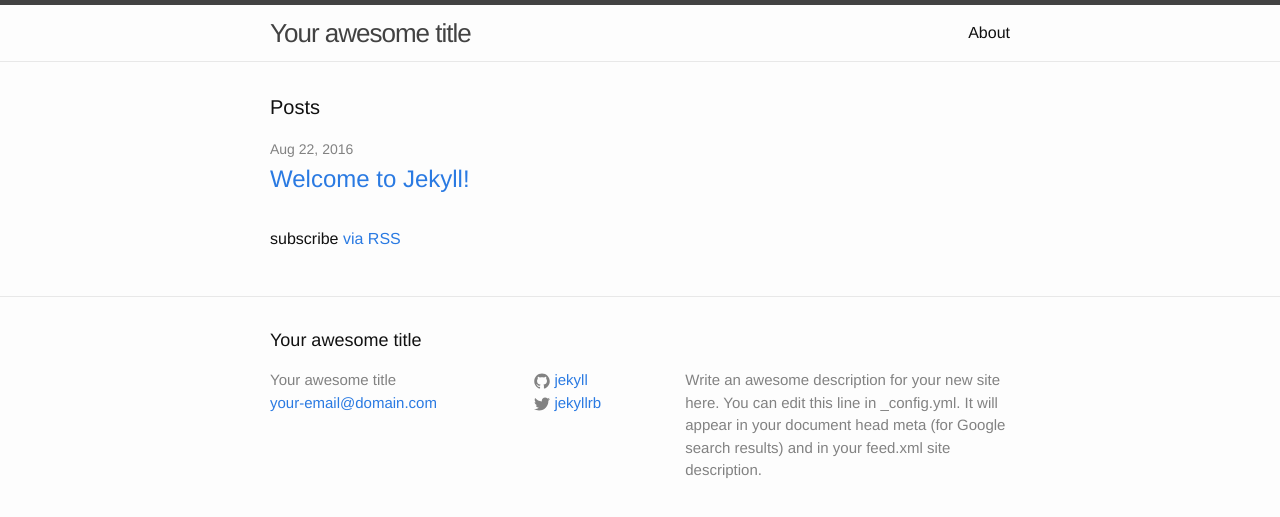
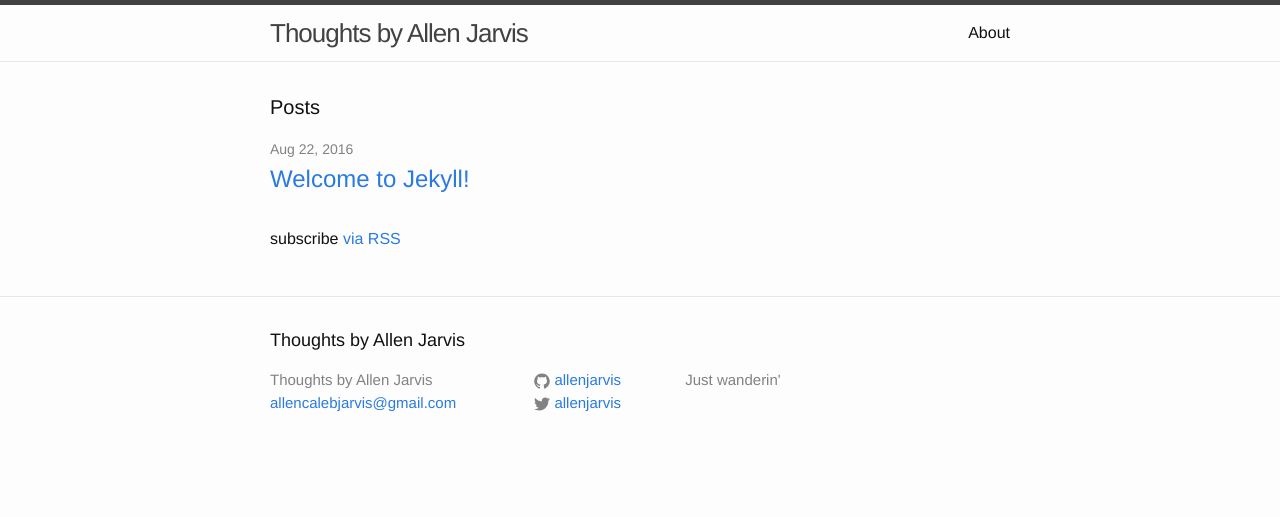
Before and after one commit to cephalization11/allenjarvis.github.io, a Jekyll site: the page built from index.html, in a window 1280 px wide. Shown: the top 517 px of the page. Built offline with Jekyll 4.4.1, drawn with Linux system fonts in a browser that asks for light colours.

Commit message:
replaced default text in _config.yml

```diff
--- a/_config.yml
+++ b/_config.yml
@@ -6,16 +6,14 @@
 # 'jekyll serve'. If you change this file, please restart the server process.
 
 # Site settings
-title: Your awesome title
-email: your-email@domain.com
+title: Thoughts by Allen Jarvis
+email: allencalebjarvis@gmail.com
 description: > # this means to ignore newlines until "baseurl:"
-  Write an awesome description for your new site here. You can edit this
-  line in _config.yml. It will appear in your document head meta (for
-  Google search results) and in your feed.xml site description.
+  Just wanderin'
 baseurl: "" # the subpath of your site, e.g. /blog
 url: "http://yourdomain.com" # the base hostname & protocol for your site
-twitter_username: jekyllrb
-github_username:  jekyll
+twitter_username: allenjarvis
+github_username:  allenjarvis
 
 # Build settings
 markdown: kramdown
```
